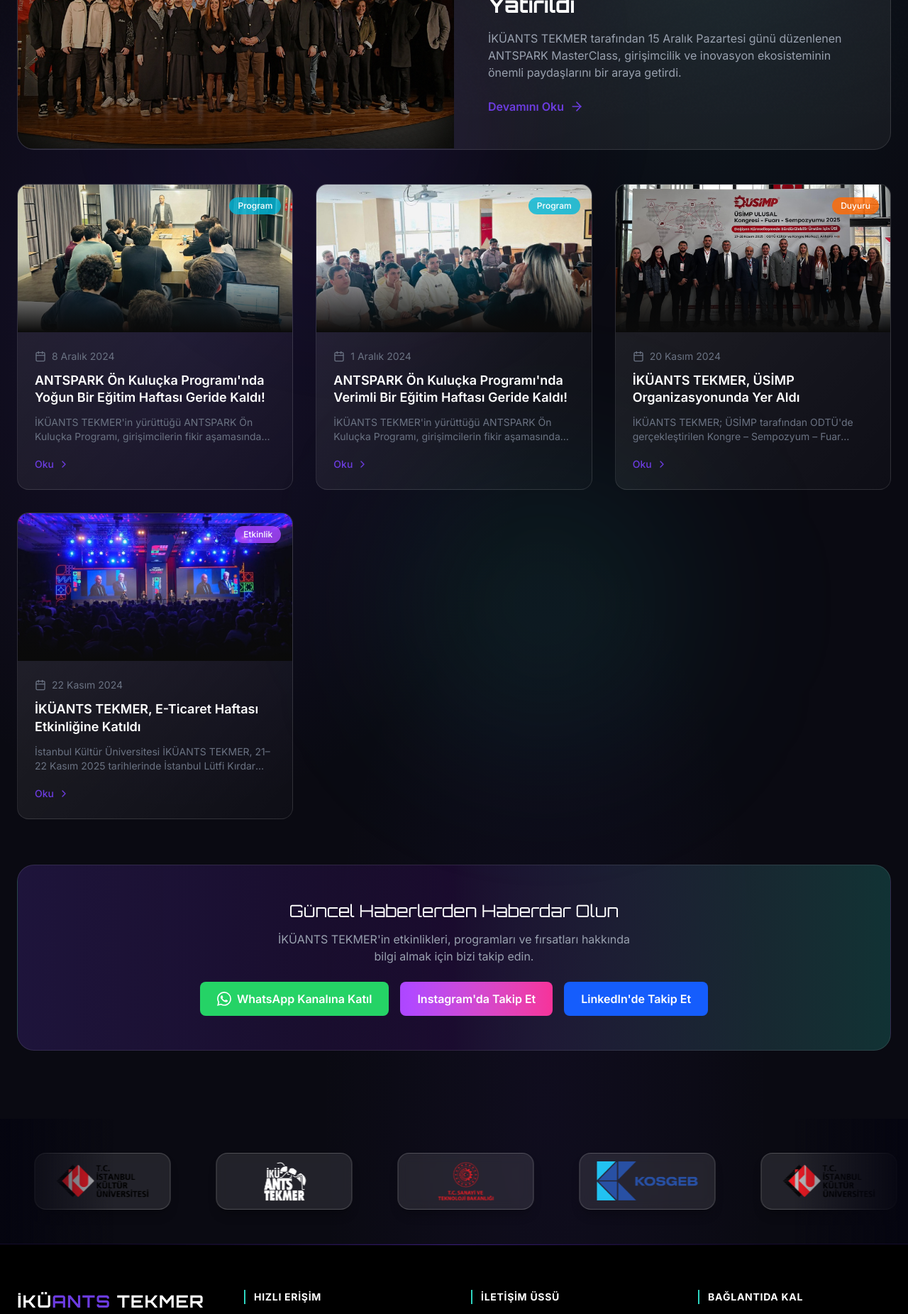
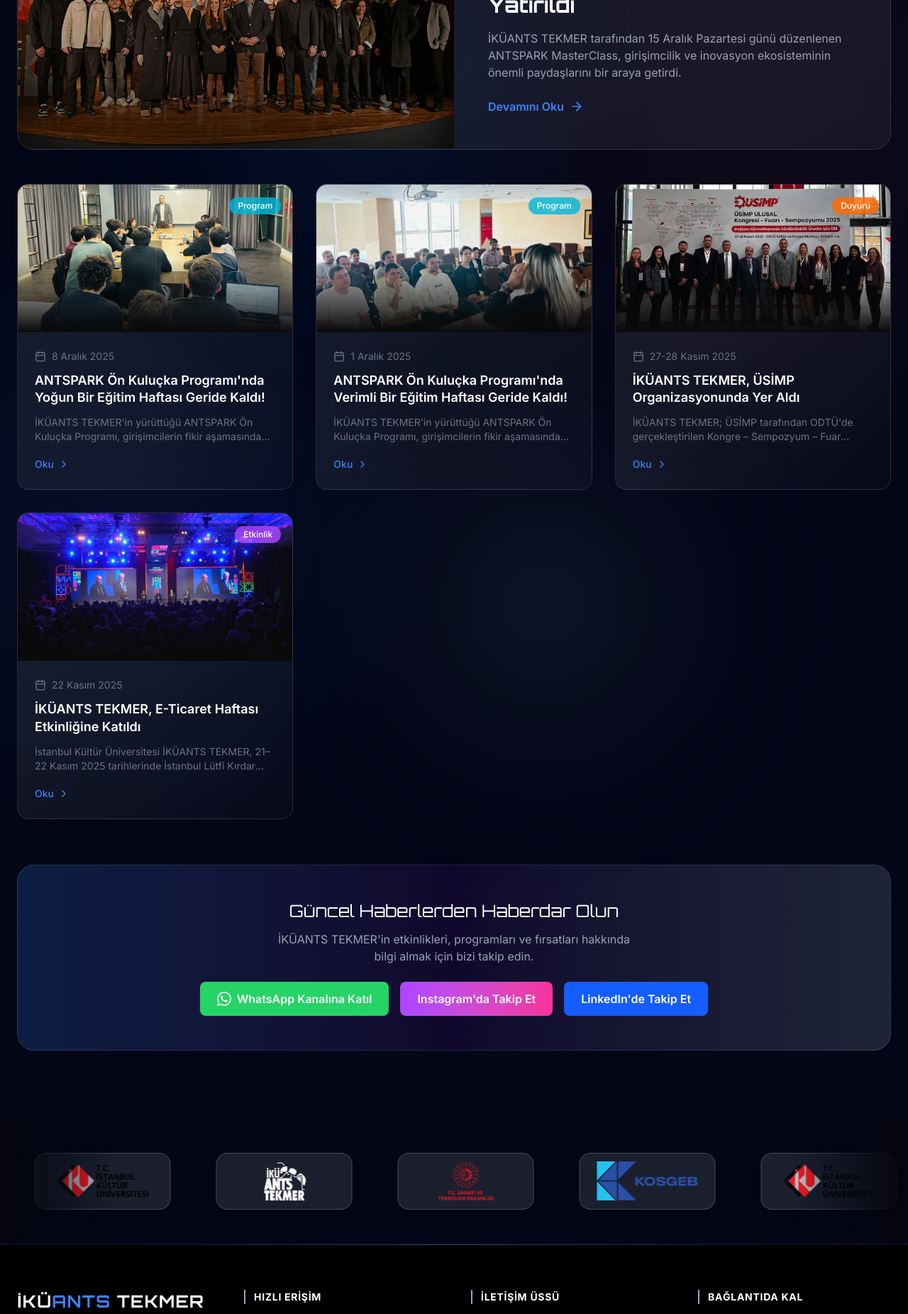
Before and after one commit to alperentagmann/ikuants-tekmer, a Next.js app: page /haberler in a window 1280 px wide. Shown: the part 640-2491 px from the top of the page at 71% size. Built offline with nearby package versions, Linux system fonts and the light colour scheme.

Commit message:
modified4

```diff
--- a/app/globals.css
+++ b/app/globals.css
@@ -18,32 +18,41 @@
 }
 
 :root {
-  --background: #0a0a12;
-  --foreground: #e8e8ed;
+  --background: #020617;
+  /* Slate 950 - Professional Dark */
+  --foreground: #f8fafc;
+  /* Slate 50 */
 
-  /* Refined Color Palette - More Sophisticated */
-  --primary: #6c3ce0;
-  /* Softer Purple */
-  --secondary: #2dd4bf;
-  /* Teal instead of harsh cyan */
-  --accent: #f43f5e;
-  /* Rose */
+  /* Corporate Tech Palette */
+  --primary: #3b82f6;
+  /* Blue 500 - Trust & Tech */
+  --secondary: #94a3b8;
+  /* Slate 400 - Subtle details */
+  --accent: #ef4444;
+  /* Red 500 - Strong accents (IKU Redish) */
 
+  /* Re-mapped "Neon" variables to Professional Accents */
   --neon-blue: #0ea5e9;
-  --neon-purple: #a855f7;
-  --neon-green: #22c55e;
+  /* Sky 500 */
+  --neon-purple: #6366f1;
+  /* Indigo 500 - Replaces Purple with Deep Indigo */
+  --neon-green: #10b981;
+  /* Emerald 500 - Stable Green */
 
   --font-orbitron: 'Orbitron', sans-serif;
   --font-inter: 'Inter', sans-serif;
 }
 
 @keyframes logo-glow {
-  0%, 100% {
-    filter: drop-shadow(0 0 8px rgba(108, 60, 224, 0.6)) drop-shadow(0 0 20px rgba(108, 60, 224, 0.4));
+
+  0%,
+  100% {
+    filter: drop-shadow(0 0 8px rgba(59, 130, 246, 0.5)) drop-shadow(0 0 20px rgba(59, 130, 246, 0.3));
     opacity: 1;
   }
+
   50% {
-    filter: drop-shadow(0 0 15px rgba(108, 60, 224, 1)) drop-shadow(0 0 40px rgba(168, 85, 247, 0.8));
+    filter: drop-shadow(0 0 15px rgba(59, 130, 246, 0.8)) drop-shadow(0 0 40px rgba(37, 99, 235, 0.6));
     opacity: 0.9;
   }
 }
@@ -81,11 +90,10 @@
   color: var(--foreground);
   font-family: var(--font-inter);
   overflow-x: hidden;
-  /* More organic gradient background */
+  /* Professional subtle gradient */
   background-image:
-    radial-gradient(ellipse 80% 50% at 20% 40%, rgba(108, 60, 224, 0.12) 0%, transparent 50%),
-    radial-gradient(ellipse 60% 40% at 80% 20%, rgba(45, 212, 191, 0.08) 0%, transparent 50%),
-    radial-gradient(ellipse 50% 60% at 60% 80%, rgba(108, 60, 224, 0.06) 0%, transparent 50%);
+    radial-gradient(circle at 15% 50%, rgba(59, 130, 246, 0.08) 0%, transparent 25%),
+    radial-gradient(circle at 85% 30%, rgba(239, 68, 68, 0.05) 0%, transparent 25%);
 }
 
 /* Subtle noise texture for organic feel */
@@ -104,15 +112,15 @@
 
 /* Custom Utilities - Softened */
 .text-glow {
-  text-shadow: 0 0 20px rgba(108, 60, 224, 0.4);
+  text-shadow: 0 0 20px rgba(59, 130, 246, 0.3);
 }
 
 .box-glow {
-  box-shadow: 0 4px 30px rgba(108, 60, 224, 0.15);
+  box-shadow: 0 4px 30px rgba(59, 130, 246, 0.1);
 }
 
 .border-glow {
-  box-shadow: 0 0 15px rgba(108, 60, 224, 0.2), inset 0 0 15px rgba(108, 60, 224, 0.1);
+  box-shadow: 0 0 15px rgba(59, 130, 246, 0.15), inset 0 0 15px rgba(59, 130, 246, 0.05);
 }
 
 /* Smooth scrolling */
@@ -122,12 +130,12 @@
 
 /* Remove harsh outlines */
 *:focus {
-  outline: 2px solid rgba(108, 60, 224, 0.5);
+  outline: 2px solid rgba(59, 130, 246, 0.5);
   outline-offset: 2px;
 }
 
 /* Selection styling */
 ::selection {
-  background: rgba(108, 60, 224, 0.3);
+  background: rgba(59, 130, 246, 0.3);
   color: white;
 }
--- a/app/haberler/page.tsx
+++ b/app/haberler/page.tsx
@@ -1,5 +1,5 @@
 "use client";
-import React, { useState } from "react";
+import React, { useState, useEffect } from "react";
 import { motion, AnimatePresence } from "framer-motion";
 import { Newspaper, Calendar, ArrowRight, Tag, ChevronRight, Sparkles, X } from "lucide-react";
 
@@ -21,7 +21,7 @@
 ANTSPARK MasterClass, üniversite odaklı girişimcilik ekosisteminin güçlenmesine katkı sunan, bilgi paylaşımı ve etkileşimi odağına alan nitelikli bir buluşma olarak başarıyla tamamlandı.
 
 İKÜANTS TEKMER olarak girişimcilik ekosisteminin geliştirilmesi ve güçlendirilmesi için bu tür etkinlikler düzenlemeye devam edeceğiz.`,
-        date: "15 Aralık 2024",
+        date: "15 Aralık 2025",
         category: "Etkinlik",
         image: "/images/news/antspark-masterclass/05.jpg",
         gallery: [
@@ -60,7 +60,7 @@
 ANTSPARK Ön Kuluçka Programı, önümüzdeki haftalarda da kapsamlı eğitim ve mentorluklarla girişimcilere destek olmayı sürdürecek.
 
 İKÜANTS TEKMER'i sosyal medya hesaplarından (@ikuantstekmer) takip ederek program hakkında duyurulara erişebilirsiniz.`,
-        date: "8 Aralık 2024",
+        date: "8 Aralık 2025",
         category: "Program",
         image: "/images/news/antspark-egitim-haftasi/04.jpg",
         gallery: [
@@ -94,7 +94,7 @@
 ANTSPARK Ön Kuluçka Programı, girişimcilerin ihtiyaç duyduğu tüm yetkinlikleri kazandırmak için tasarlanmış kapsamlı bir programdır.
 
 Sosyal medya hesaplarımızdan (@ikuantstekmer) bizi takip ederek güncel gelişmelerden haberdar olabilirsiniz.`,
-        date: "1 Aralık 2024",
+        date: "1 Aralık 2025",
         category: "Program",
         image: "/images/news/antspark-verimli-hafta/01.jpg",
         gallery: [
@@ -125,7 +125,7 @@
 • Program kapsamında düzenlenen konferans ve sempozyum oturumlarına iştirak edilerek güncel gelişmeler ve politikalar takip edildi.
 
 İKÜANTS TEKMER; Türkiye'nin girişimcilik ve teknoloji geliştirme ekosistemine katkı sunmak amacıyla, üniversite–sanayi iş birliği ve girişimcilik süreçlerinde aktif rol almaya ve ulusal platformlarda görünürlüğünü artırmaya devam etmektedir.`,
-        date: "20 Kasım 2024",
+        date: "27-28 Kasım 2025",
         category: "Duyuru",
         image: "/images/news/usimp-organizasyon/03.jpg",
         gallery: [
@@ -162,7 +162,7 @@
 İKÜANTS TEKMER olarak dijital girişimcilik alanındaki gelişmeleri yakından takip etmeye ve girişimcilerimize bu alanda destek sunmaya devam ediyoruz.
 
 Etkinlik hakkında daha fazla bilgi için sosyal medya hesaplarımızı takip edebilirsiniz.`,
-        date: "22 Kasım 2024",
+        date: "22 Kasım 2025",
         category: "Etkinlik",
         image: "/images/news/eticaret-haftasi/02.jpg",
         gallery: [
@@ -207,6 +207,30 @@
         setRsvpSubmitted(false);
         setRsvpData({ name: "", email: "", phone: "" });
     };
+
+    const [selectedImage, setSelectedImage] = useState<string | null>(null);
+
+    // Keyboard navigation for image gallery
+    useEffect(() => {
+        const handleKeyDown = (e: KeyboardEvent) => {
+            if (!selectedImage || !selectedNews?.gallery) return;
+
+            if (e.key === "ArrowLeft") {
+                const currentIndex = selectedNews.gallery.indexOf(selectedImage);
+                const prevIndex = currentIndex === 0 ? selectedNews.gallery.length - 1 : currentIndex - 1;
+                setSelectedImage(selectedNews.gallery[prevIndex]);
+            } else if (e.key === "ArrowRight") {
+                const currentIndex = selectedNews.gallery.indexOf(selectedImage);
+                const nextIndex = currentIndex === selectedNews.gallery.length - 1 ? 0 : currentIndex + 1;
+                setSelectedImage(selectedNews.gallery[nextIndex]);
+            } else if (e.key === "Escape") {
+                setSelectedImage(null);
+            }
+        };
+
+        window.addEventListener("keydown", handleKeyDown);
+        return () => window.removeEventListener("keydown", handleKeyDown);
+    }, [selectedImage, selectedNews]);
 
     return (
         <div className="py-24 relative min-h-screen">
@@ -478,13 +502,21 @@
                                         <h3 className="font-orbitron text-xl text-white mb-4">Etkinlik Galerisi</h3>
                                         <div className="grid grid-cols-1 md:grid-cols-2 gap-4">
                                             {selectedNews.gallery.map((img, idx) => (
-                                                <div key={idx} className="relative aspect-video rounded-xl overflow-hidden group border border-white/10">
+                                                <div
+                                                    key={idx}
+                                                    className="relative aspect-video rounded-xl overflow-hidden group border border-white/10 cursor-pointer"
+                                                    onClick={() => setSelectedImage(img)}
+                                                >
                                                     <img
                                                         src={img}
                                                         alt={`${selectedNews.title} - Görsel ${idx + 1}`}
                                                         className="w-full h-full object-cover transition-transform duration-500 group-hover:scale-110"
                                                     />
-                                                    <div className="absolute inset-0 bg-black/0 group-hover:bg-black/20 transition-all" />
+                                                    <div className="absolute inset-0 bg-black/0 group-hover:bg-black/20 transition-all flex items-center justify-center">
+                                                        <span className="opacity-0 group-hover:opacity-100 transition-opacity bg-black/50 p-2 rounded-full">
+                                                            🔍
+                                                        </span>
+                                                    </div>
                                                 </div>
                                             ))}
                                         </div>
@@ -581,6 +613,74 @@
                     </motion.div>
                 )}
             </AnimatePresence>
+
+            {/* Full Screen Image Modal */}
+            <AnimatePresence>
+                {selectedImage && selectedNews?.gallery && (
+                    <motion.div
+                        initial={{ opacity: 0 }}
+                        animate={{ opacity: 1 }}
+                        exit={{ opacity: 0 }}
+                        className="fixed inset-0 bg-black/95 z-[60] flex items-center justify-center p-4"
+                        onClick={() => setSelectedImage(null)}
+                    >
+                        {/* Close Button */}
+                        <motion.button
+                            initial={{ opacity: 0, scale: 0.5 }}
+                            animate={{ opacity: 1, scale: 1 }}
+                            exit={{ opacity: 0, scale: 0.5 }}
+                            className="absolute top-4 right-4 p-2 bg-white/10 rounded-full text-white hover:bg-white/20 transition-colors z-50"
+                            onClick={(e) => {
+                                e.stopPropagation();
+                                setSelectedImage(null);
+                            }}
+                        >
+                            <X className="w-8 h-8" />
+                        </motion.button>
+
+                        {/* Navigation Buttons */}
+                        {selectedNews.gallery.length > 1 && (
+                            <>
+                                <button
+                                    className="absolute left-4 top-1/2 -translate-y-1/2 p-3 bg-white/10 hover:bg-white/20 rounded-full text-white transition-all z-50"
+                                    onClick={(e) => {
+                                        e.stopPropagation();
+                                        const currentIndex = selectedNews.gallery!.indexOf(selectedImage);
+                                        const prevIndex = currentIndex === 0 ? selectedNews.gallery!.length - 1 : currentIndex - 1;
+                                        setSelectedImage(selectedNews.gallery![prevIndex]);
+                                    }}
+                                >
+                                    <ChevronRight className="w-8 h-8 rotate-180" />
+                                </button>
+                                <button
+                                    className="absolute right-4 top-1/2 -translate-y-1/2 p-3 bg-white/10 hover:bg-white/20 rounded-full text-white transition-all z-50"
+                                    onClick={(e) => {
+                                        e.stopPropagation();
+                                        const currentIndex = selectedNews.gallery!.indexOf(selectedImage);
+                                        const nextIndex = currentIndex === selectedNews.gallery!.length - 1 ? 0 : currentIndex + 1;
+                                        setSelectedImage(selectedNews.gallery![nextIndex]);
+                                    }}
+                                >
+                                    <ChevronRight className="w-8 h-8" />
+                                </button>
+                            </>
+                        )}
+
+                        {/* Image */}
+                        <motion.img
+                            key={selectedImage} // Key helps Framer Motion detect changes for animation
+                            initial={{ opacity: 0, scale: 0.9 }}
+                            animate={{ opacity: 1, scale: 1 }}
+                            exit={{ opacity: 0, scale: 0.9 }}
+                            transition={{ duration: 0.2 }}
+                            src={selectedImage}
+                            alt="Full screen view"
+                            className="max-w-full max-h-[90vh] object-contain rounded-lg"
+                            onClick={(e) => e.stopPropagation()}
+                        />
+                    </motion.div>
+                )}
+            </AnimatePresence>
         </div>
     );
 }
--- a/components/sections/Hero.tsx
+++ b/components/sections/Hero.tsx
@@ -184,7 +184,7 @@
                     initial={{ opacity: 0, y: 50 }}
                     animate={{ opacity: 1, y: 0 }}
                     transition={{ duration: 1, delay: 0.8 }}
-                    className="mt-20 grid grid-cols-2 md:grid-cols-4 gap-4 w-full max-w-4xl"
+                    className="mt-20 grid grid-cols-2 md:grid-cols-4 gap-8 w-full max-w-4xl"
                 >
                     {hero.stats.map((stat, i) => (
                         <div
```
